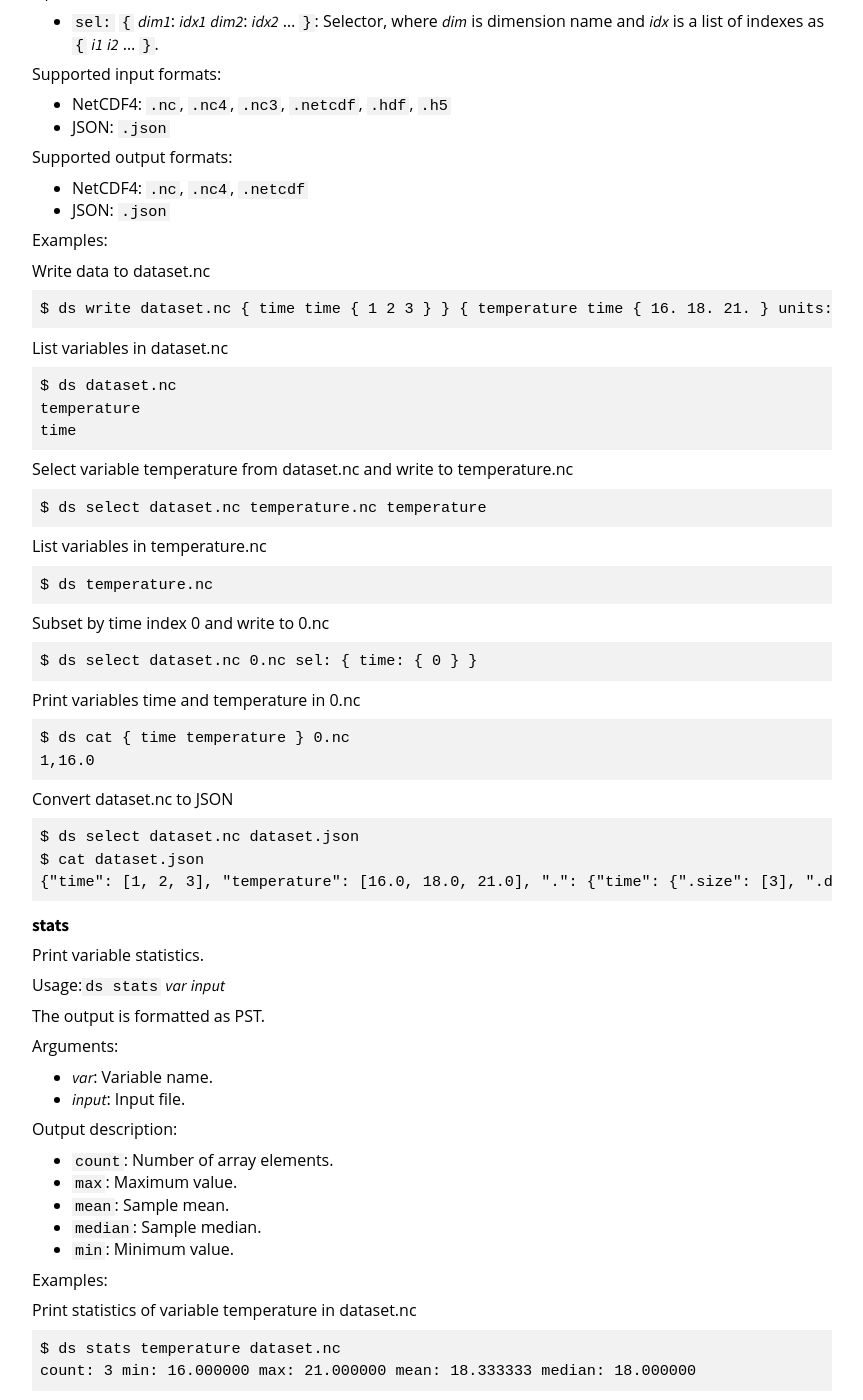
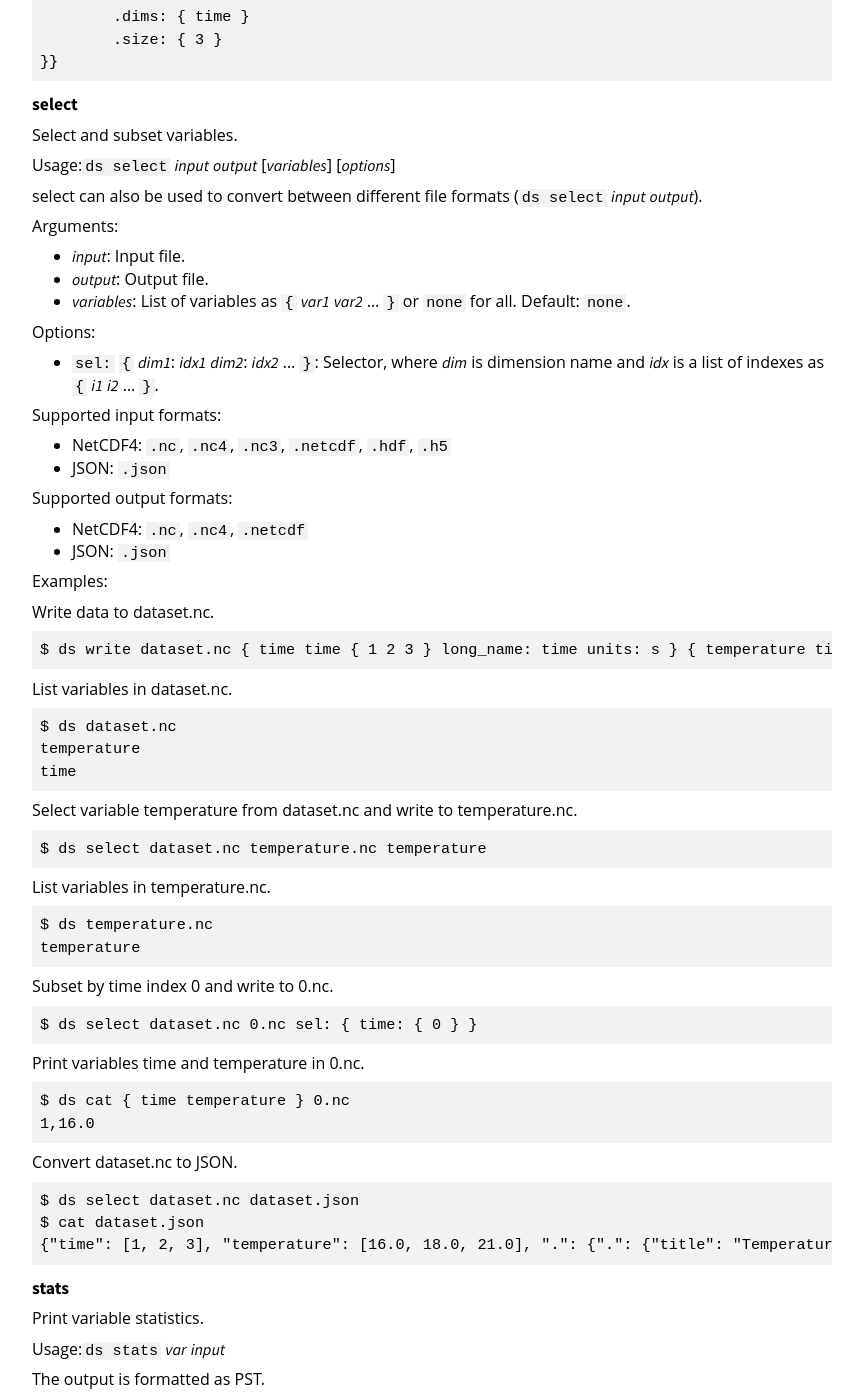
Before and after one commit to peterkuma/ds-format, a Jekyll site: the page built from docs/Command_line/index.md, in a window 1280 px wide and 1400 px high, scrolled down 3956 px. Shown: the whole window, without its empty margins (208-1071 px from the left). Built offline with Jekyll 4.4.1, drawn with Linux system fonts in a browser that asks for light colours; some web fonts are replaced; some of the changed text lies outside the part shown.

Commit message:
Improvments in command documentation

````diff
--- a/docs/_includes/cmds.md
+++ b/docs/_includes/cmds.md
@@ -20,7 +20,7 @@
 
 Examples:
 
-Print temperature values in dataset.nc
+Print temperature values in dataset.nc.
 
 ```
 $ ds cat temperature dataset.nc
@@ -29,7 +29,7 @@
 21.0
 ```
 
-Print time and temperature values in dataset.nc
+Print time and temperature values in dataset.nc.
 
 ```
 $ ds cat { time temperature } dataset.nc
@@ -81,12 +83,28 @@
 time
 ```
 
-Print detailed list of variables in dataset.nc
+Print a detailed list of variables in dataset.nc.
 
 ```
 $ ds -l dataset.nc
 temperature time: 3
 time time: 3
+```
+
+Print a list of variables with an attribute `units`.
+
+```
+$ ds dataset.nc a: units
+temperature celsius
+time s
+```
+
+Print a list of variables with attributes `long_name` and `units`.
+
+```
+$ ds dataset.nc a: { long_name units }
+temperature temperature celsius
+time time s
 ```
 
 #### merge
@@ -110,25 +128,25 @@
 
 Examples:
 
-Write example data to dataset1.nc
+Write example data to dataset1.nc.
 
 ```
-$ ds write dataset1.nc { time time { 1 2 3 } } { temperature time { 16. 18. 21. } units: degree_celsius } title: "Temperature data"
+$ ds write dataset1.nc { time time { 1 2 3 } long_name: time units: s } { temperature time { 16. 18. 21. } long_name: temperature units: celsius } title: "Temperature data"
 ```
 
-Write example data to dataset2.nc
+Write example data to dataset2.nc.
 
 ```
-$ ds write dataset2.nc { time time { 4 5 6 } } { temperature time { 23. 25. 28. } units: degree_celsius } title: "Temperature data"
+$ ds write dataset2.nc { time time { 4 5 6 } long_name: time units: s } { temperature time { 23. 25. 28. } long_name: temperature units: celsius title: "Temperature data"
 ```
 
-Merge dataset1.nc and dataset2.nc and write the result to dataset.nc
+Merge dataset1.nc and dataset2.nc and write the result to dataset.nc.
 
 ```
 $ ds merge time dataset1.nc dataset2.nc dataset.nc
 ```
 
-Print time and temperature variables in dataset.nc
+Print time and temperature variables in dataset.nc.
 
 ```
 $ ds cat { time temperature } dataset.nc
@@ -155,7 +173,7 @@
 
 Examples:
 
-Print metadata of dataset.nc
+Print metadata of dataset.nc.
 
 ```
 $ ds meta dataset.nc
@@ -163,11 +181,14 @@
 	title: "Temperature data"
 }}
 time: {{
+	long_name: time
+	units: s
 	.dims: { time }
 	.size: { 3 }
 }}
 temperature: {{
-	units: degree_celsius
+	long_name: temperature
+	units: celsius
 	.dims: { time }
 	.size: { 3 }
 }}
@@ -203,13 +224,13 @@
 
 Examples:
 
-Write data to dataset.nc
+Write data to dataset.nc.
 
 ```
-$ ds write dataset.nc { time time { 1 2 3 } } { temperature time { 16. 18. 21. } units: degree_celsius } title: "Temperature data"
+$ ds write dataset.nc { time time { 1 2 3 } long_name: time units: s } { temperature time { 16. 18. 21. } long_name: temperature units: celsius title: "Temperature data"
 ```
 
-List variables in dataset.nc
+List variables in dataset.nc.
 
 ```
 $ ds dataset.nc
@@ -217,37 +238,38 @@
 time
 ```
 
-Select variable temperature from dataset.nc and write to temperature.nc
+Select variable temperature from dataset.nc and write to temperature.nc.
 
 ```
 $ ds select dataset.nc temperature.nc temperature
 ```
 
-List variables in temperature.nc
+List variables in temperature.nc.
 
 ```
 $ ds temperature.nc
+temperature
 ```
 
-Subset by time index 0 and write to 0.nc
+Subset by time index 0 and write to 0.nc.
 
 ```
 $ ds select dataset.nc 0.nc sel: { time: { 0 } }
 ```
 
-Print variables time and temperature in 0.nc
+Print variables time and temperature in 0.nc.
 
 ```
 $ ds cat { time temperature } 0.nc
 1,16.0
 ```
 
-Convert dataset.nc to JSON
+Convert dataset.nc to JSON.
 
 ```
 $ ds select dataset.nc dataset.json
 $ cat dataset.json
-{"time": [1, 2, 3], "temperature": [16.0, 18.0, 21.0], ".": {"time": {".size": [3], ".dims": ["time"]}, "temperature": {"units": "degree_celsius", ".size": [3], ".dims": ["time"]}, ".": {"title": "Temperature data"}}}
+{"time": [1, 2, 3], "temperature": [16.0, 18.0, 21.0], ".": {".": {"title": "Temperature data"}, "time": {"long_name": "time", "units": "s", ".dims": ["time"], ".size": [3]}, "temperature": {"long_name": "temperature", "units": "celsius ".dims": ["time"], ".size": [3]}}}
 ```
 
 #### stats
@@ -273,7 +295,7 @@
 
 Examples:
 
-Print statistics of variable temperature in dataset.nc
+Print statistics of variable temperature in dataset.nc.
 
 ```
 $ ds stats temperature dataset.nc
@@ -294,10 +316,10 @@
 
 Examples:
 
-Write variables time and temperature to dataset.nc
+Write variables time and temperature to dataset.nc.
 
 ```
-ds write dataset.nc { time time { 1 2 3 } } { temperature time { 16. 18. 21. } units: degree_celsius } title: "Temperature data"
+ds write dataset.nc { time time { 1 2 3 } long_name: time units: s } { temperature time { 16. 18. 21. } long_name: temperature units: celsius } title: "Temperature data"
 ```
 
 {% endraw %}
--- a/ds_format/help.py
+++ b/ds_format/help.py
@@ -139,7 +139,7 @@
 		s += '\n## EXAMPLES\n\n'
 		if type(d['examples']) is dict:
 			for k, v in d['examples'].items():
-				s += '%s:\n\n' % k
+				s += '%s\n\n' % k
 				for line in v.split('\n'):
 					s += '    %s\n' % line
 				s += '\n'
````
Also changed, not shown: other parts of docs/_includes/cmds.md (+5 -3 lines), 14 other files.
